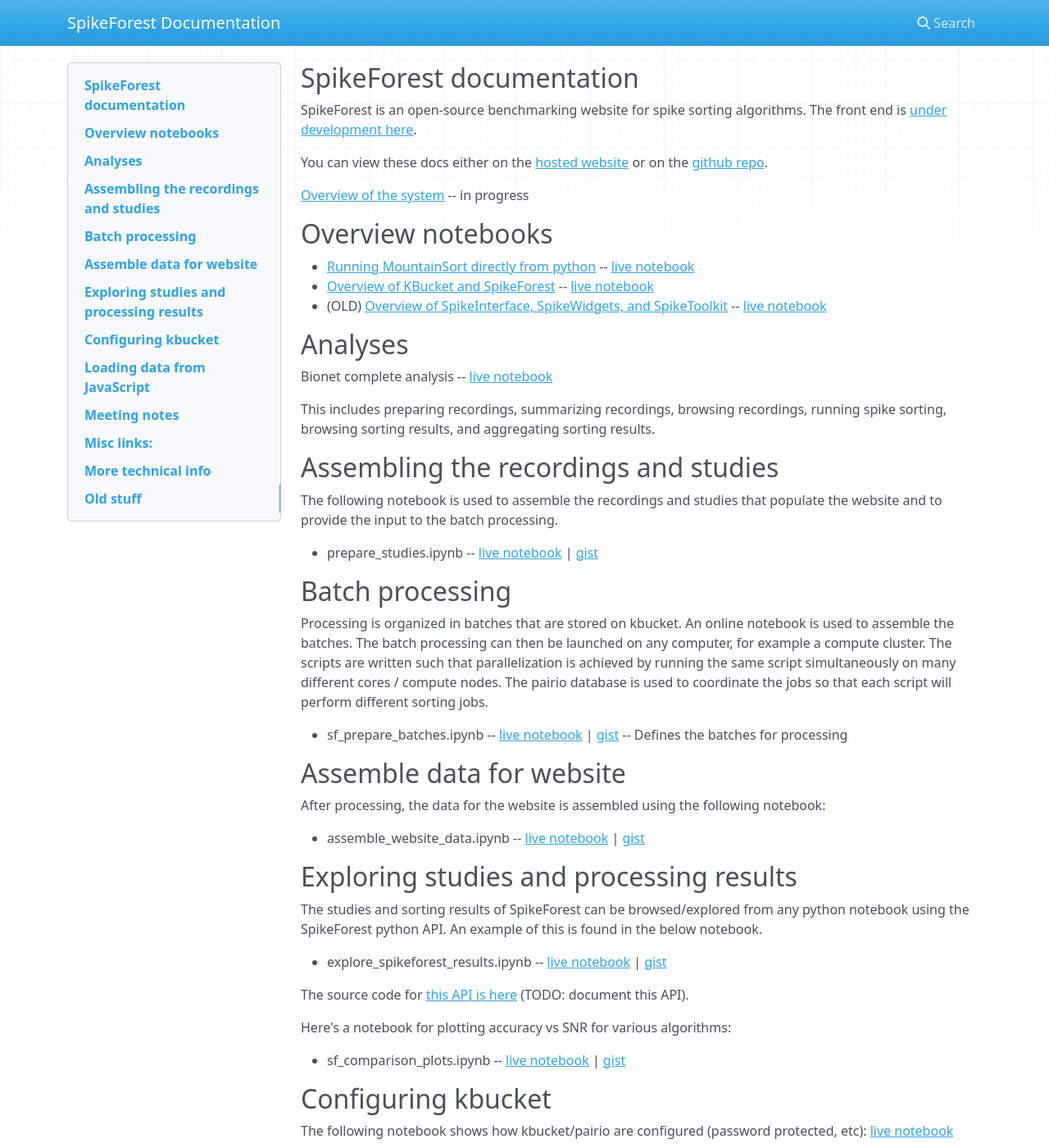
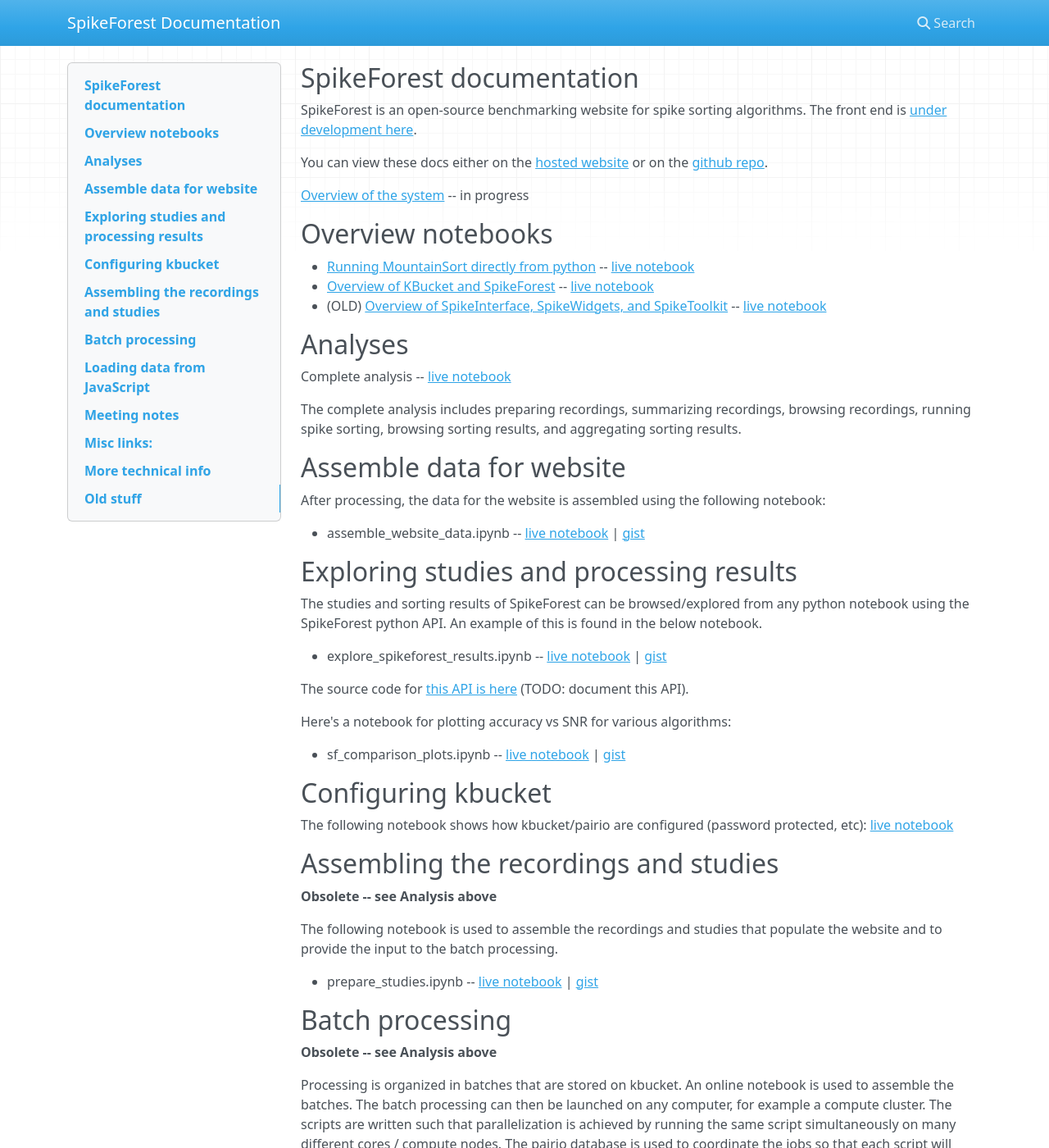
Before and after one commit to scratcharchive/spikeforest-docs, an MkDocs documentation site: the page built from docs/index.md, in a window 1280 px wide and 1400 px high. Shown: the whole window at 82% size. Built offline with MkDocs 1.6.1, drawn with Linux system fonts in a browser that asks for light colours; nearby versions of some CDN libraries; some of the changed lines change nothing that is shown; some of the changed text lies outside the part shown.

Commit message:
Update index.md

```diff
--- a/docs/index.md
+++ b/docs/index.md
@@ -14,21 +14,9 @@
 
 ## Analyses
 
-Bionet complete analysis -- [live notebook](https://colab.research.google.com/gist/magland/b94a383de5861ff7fc55c5973412a73b/spikeforest_bionet_analysis.ipynb)
+Complete analysis -- [live notebook](https://colab.research.google.com/gist/magland/6c31c54e4151c0ebdb4b93aad3eb1807/spikeforest_analysis.ipynb)
 
-This includes preparing recordings, summarizing recordings, browsing recordings, running spike sorting, browsing sorting results, and aggregating sorting results.
-
-## Assembling the recordings and studies
-
-The following notebook is used to assemble the recordings and studies that populate the website and to provide the input to the batch processing.
-
-* prepare_studies.ipynb -- [live notebook](https://colab.research.google.com/gist/magland/4b97b837c594469e48b405066aa5bca5/prepare_studies.ipynb) | [gist](https://gist.github.com/magland/4b97b837c594469e48b405066aa5bca5)
-
-## Batch processing
-
-Processing is organized in batches that are stored on kbucket. An online notebook is used to assemble the batches. The batch processing can then be launched on any computer, for example a compute cluster. The scripts are written such that parallelization is achieved by running the same script simultaneously on many different cores / compute nodes. The pairio database is used to coordinate the jobs so that each script will perform different sorting jobs.
-
-* sf_prepare_batches.ipynb -- [live notebook](https://colab.research.google.com/gist/magland/1a35e661f783aa97e4b31f67075fe12f/sf_prepare_batches.ipynb) | [gist](https://gist.github.com/magland/1a35e661f783aa97e4b31f67075fe12f) -- Defines the batches for processing
+The complete analysis includes preparing recordings, summarizing recordings, browsing recordings, running spike sorting, browsing sorting results, and aggregating sorting results.
 
 ## Assemble data for website
 
@@ -51,6 +39,22 @@
 ## Configuring kbucket
 
 The following notebook shows how kbucket/pairio are configured (password protected, etc): [live notebook](https://colab.research.google.com/gist/magland/b4e675106063f0dd763b24c93d2ec395/kbucket_config.ipynb)
+
+## Assembling the recordings and studies
+
+**Obsolete -- see Analysis above**
+
+The following notebook is used to assemble the recordings and studies that populate the website and to provide the input to the batch processing.
+
+* prepare_studies.ipynb -- [live notebook](https://colab.research.google.com/gist/magland/4b97b837c594469e48b405066aa5bca5/prepare_studies.ipynb) | [gist](https://gist.github.com/magland/4b97b837c594469e48b405066aa5bca5)
+
+## Batch processing
+
+**Obsolete -- see Analysis above**
+
+Processing is organized in batches that are stored on kbucket. An online notebook is used to assemble the batches. The batch processing can then be launched on any computer, for example a compute cluster. The scripts are written such that parallelization is achieved by running the same script simultaneously on many different cores / compute nodes. The pairio database is used to coordinate the jobs so that each script will perform different sorting jobs.
+
+* sf_prepare_batches.ipynb -- [live notebook](https://colab.research.google.com/gist/magland/1a35e661f783aa97e4b31f67075fe12f/sf_prepare_batches.ipynb) | [gist](https://gist.github.com/magland/1a35e661f783aa97e4b31f67075fe12f) -- Defines the batches for processing
 
 ## Loading data from JavaScript
 
```
